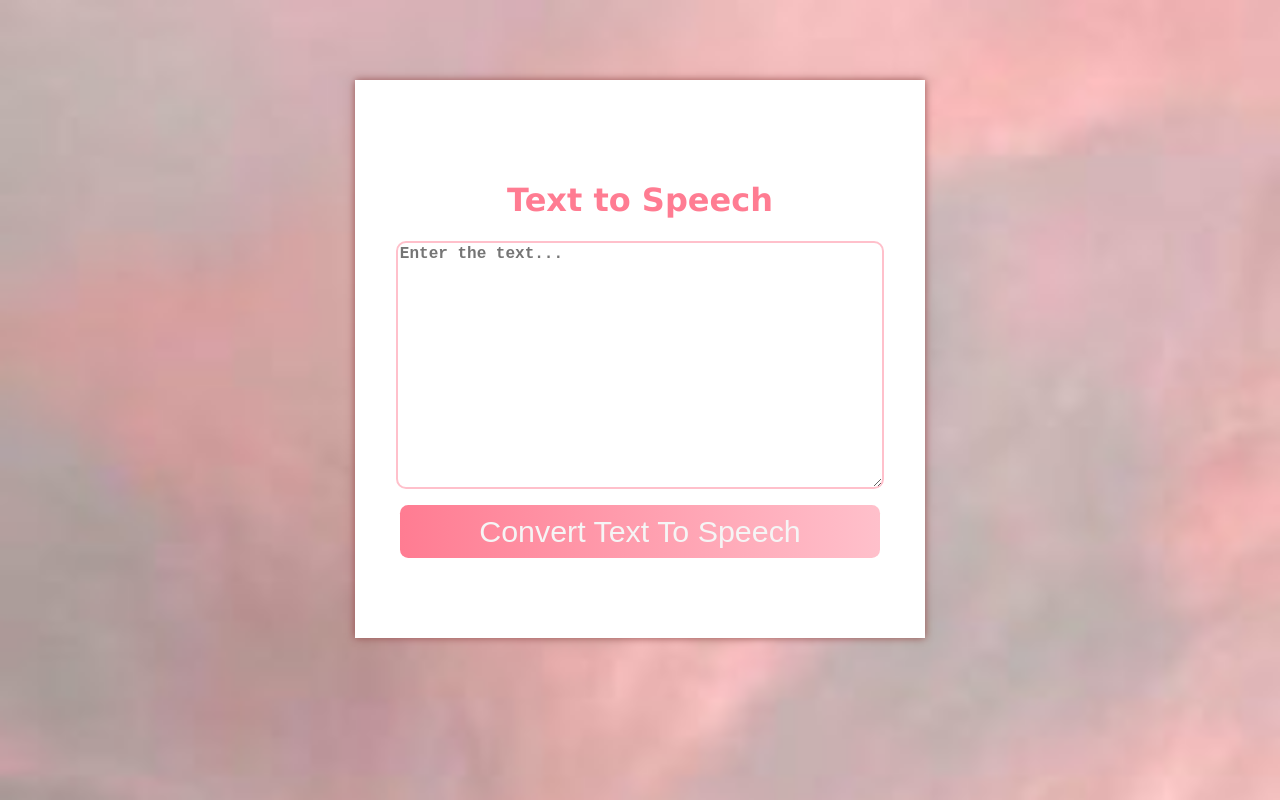
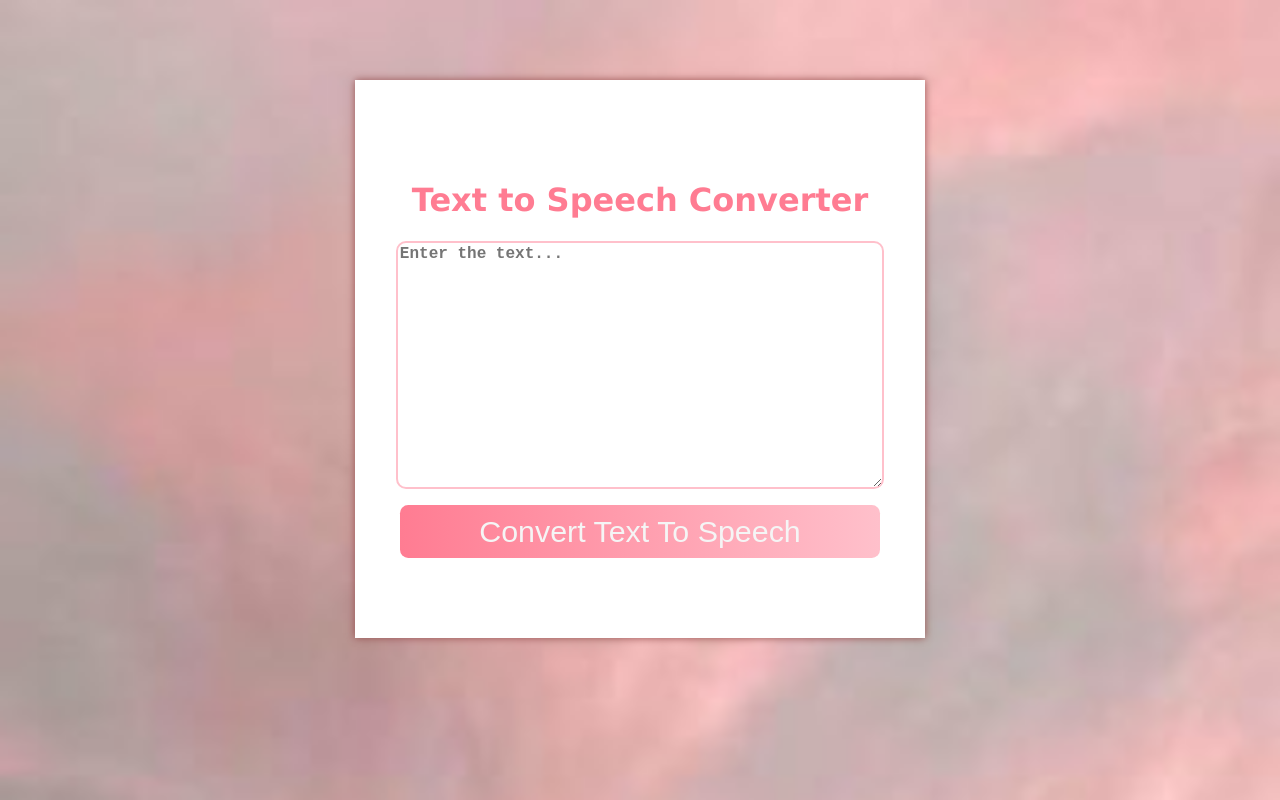
Before and after one commit to Yuvraj883/Text-to-Speech, a website built with Vite: page index.html in a window 1280 px wide. Built offline with nearby package versions, Linux system fonts and the light colour scheme.

Commit message:
Minor changes

```diff
--- a/index.html
+++ b/index.html
@@ -9,7 +9,7 @@
   </head>
   <body>
     <div id="app">
-      <h1>Text to Speech</h1>
+      <h1>Text to Speech Converter</h1>
       <textarea id="text-area" placeholder="Enter the text..."></textarea>
       <button id="convert-btn">Convert Text To Speech</button>
     </div>
```
